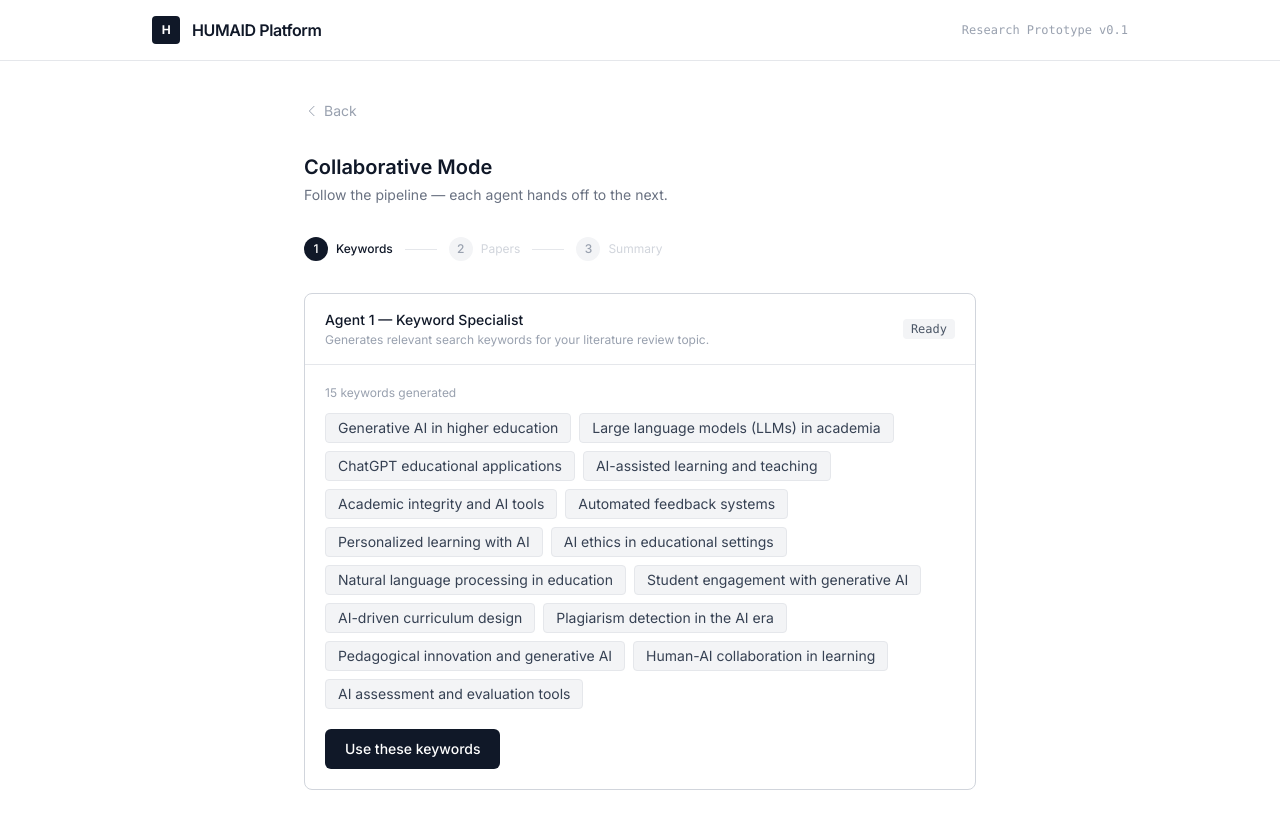
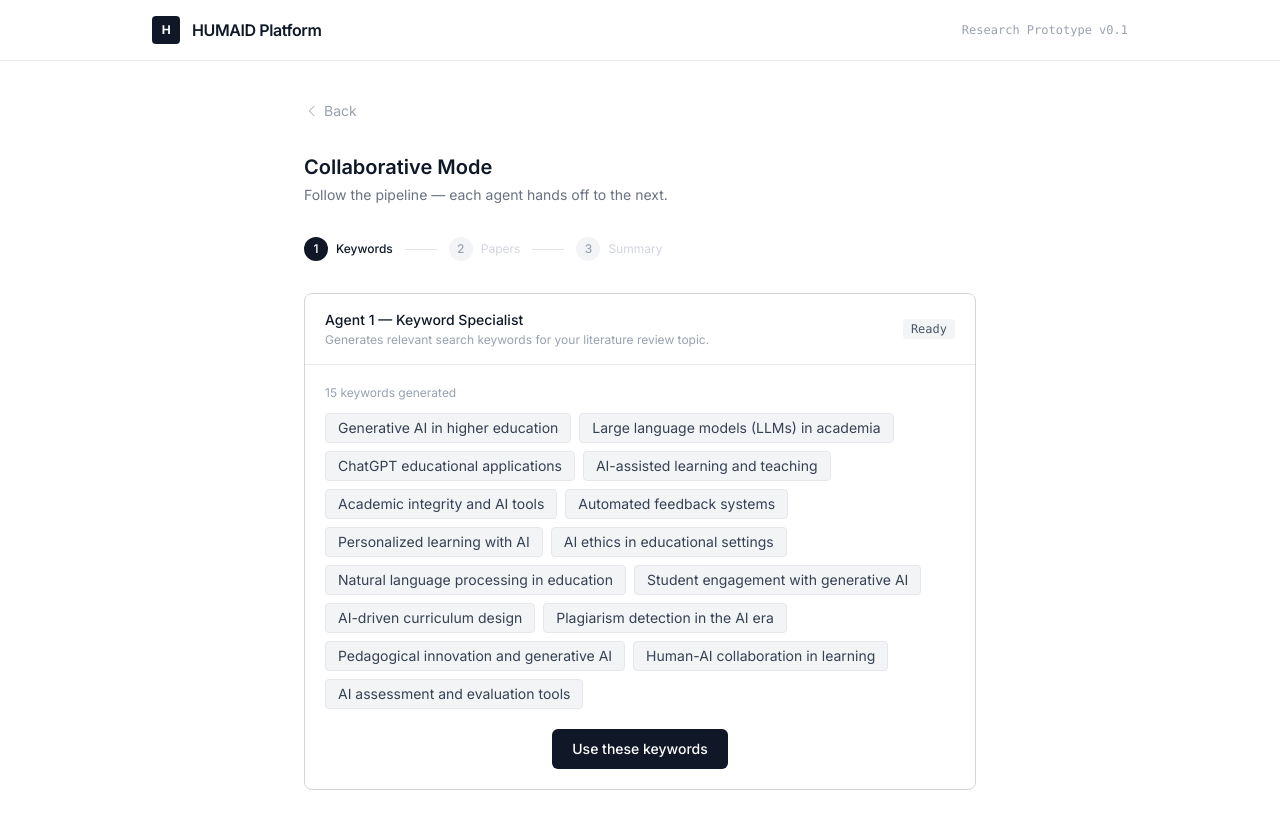
Before and after one commit to Jackustc/humaidplatform, a Next.js app: page /collaborative in a window 1280 px wide. Built offline with nearby package versions, Linux system fonts and the light colour scheme.

Commit message:
Center action buttons across collaborative and competitive modes

```diff
--- a/app/collaborative/page.tsx
+++ b/app/collaborative/page.tsx
@@ -249,7 +249,7 @@
             </div>
 
             {!isLoading && (
-              <div className="px-5 pb-5">
+              <div className="px-5 pb-5 flex justify-center">
                 {currentStep < 3 ? (
                   <button
                     onClick={advanceStep}
--- a/app/competitive/page.tsx
+++ b/app/competitive/page.tsx
@@ -152,7 +152,7 @@
               <p className="text-xs text-gray-400 mt-1.5">Modified from original</p>
             )}
           </div>
-          <div className="px-5 pb-5">
+          <div className="px-5 pb-5 flex justify-center">
             <button
               onClick={handleSubmit}
               className="bg-gray-900 hover:bg-gray-700 text-white text-sm font-medium px-6 py-2.5 rounded-md transition-colors"
```
